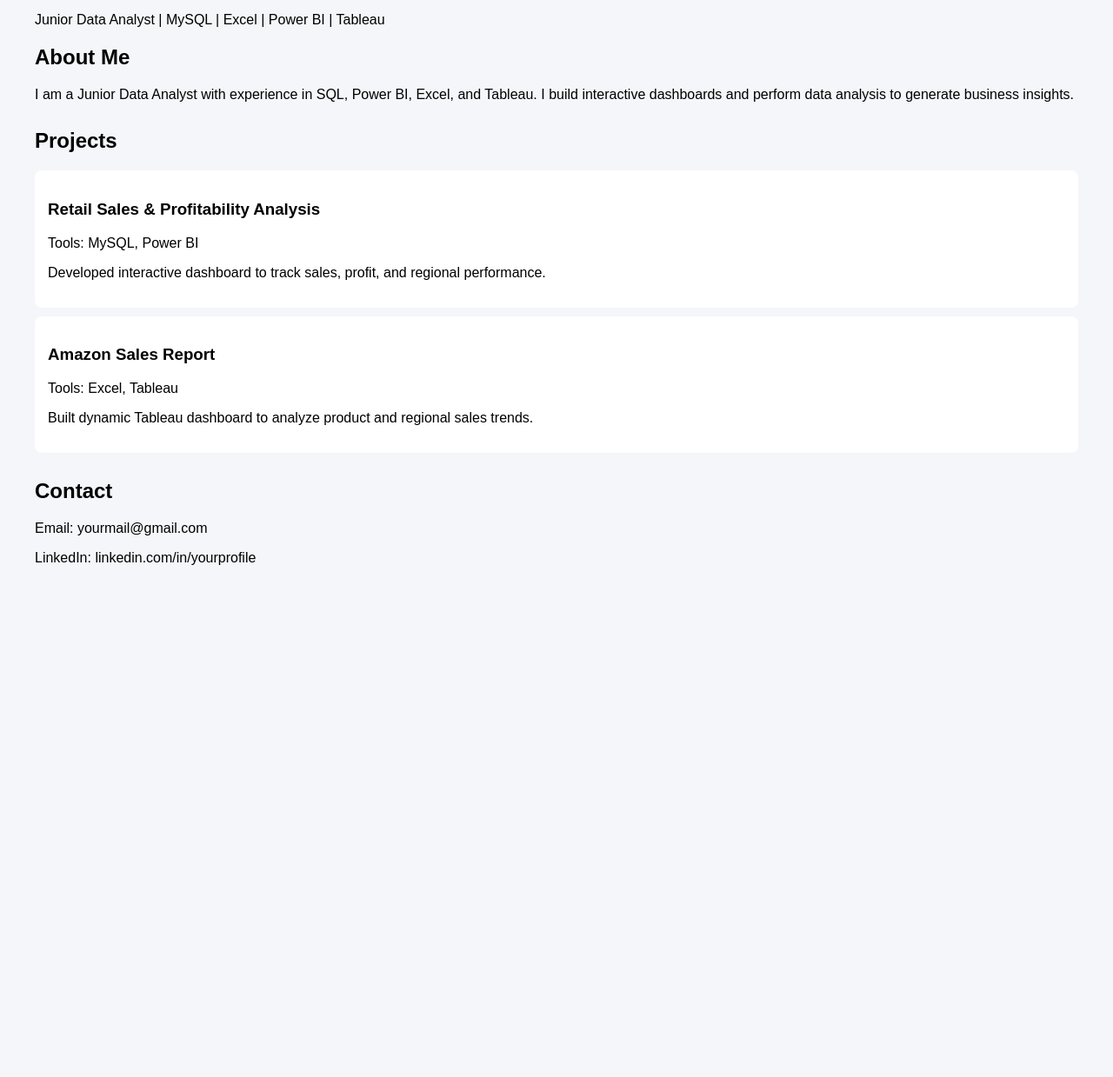
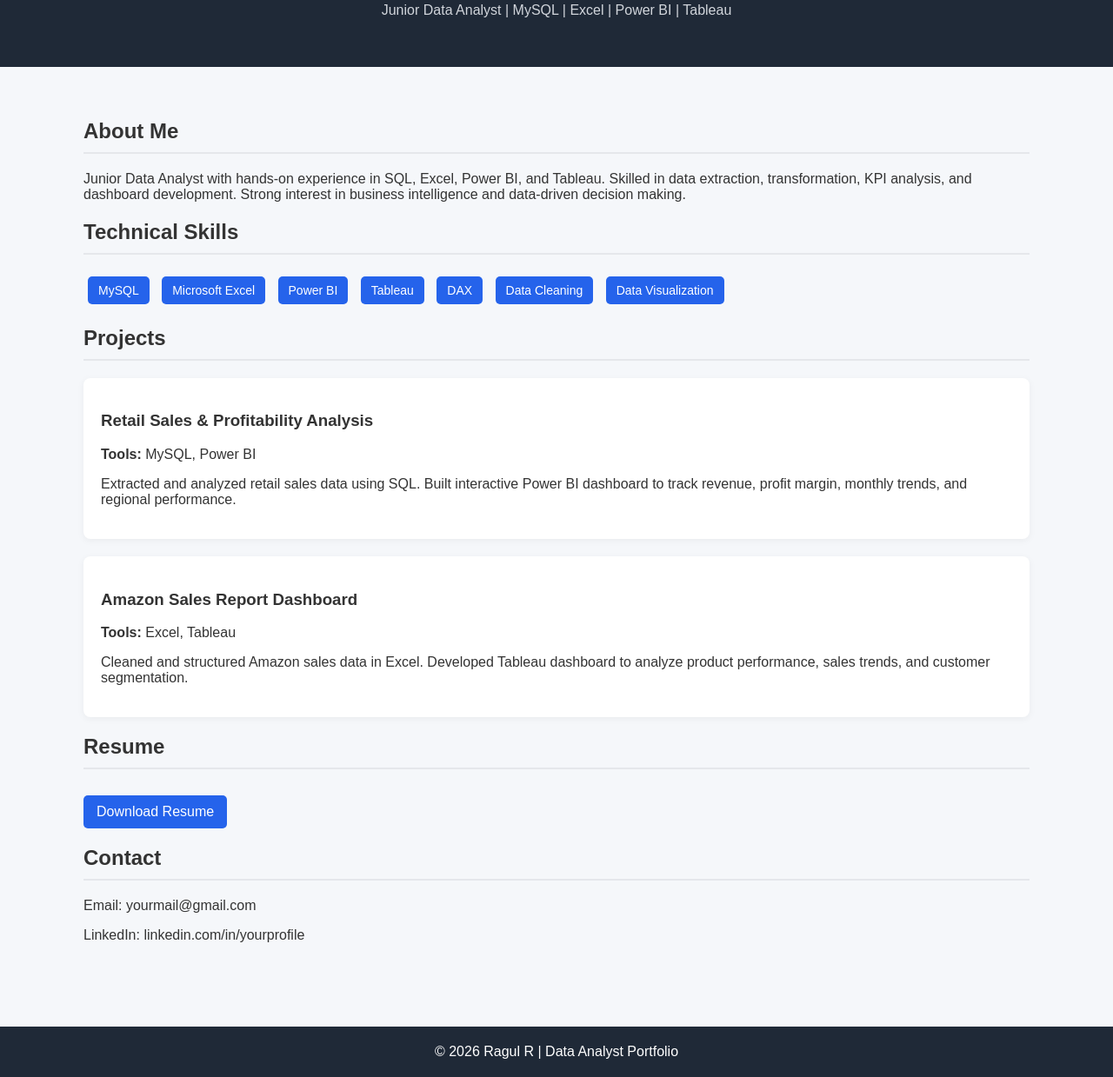
Before and after one commit to ragul200125-boop/Ragul-data-analyst.github.io, a plain HTML site: page index.html in a window 1280 px wide. Shown: the part 84-1323 px from the top of the page at 87% size. Before the commit the page ends 800 px from the top, so only its background shows below. Drawn offline with Linux system fonts and the light colour scheme.

Commit message:
index.html

```diff
--- a/index.html
+++ b/index.html
@@ -1,59 +1,142 @@
 <!DOCTYPE html>
 <html>
 <head>
-    <title>Ragul R | Data Analyst Portfolio</title>
+    <title>Ragul R | Junior Data Analyst</title>
+    <meta name="viewport" content="width=device-width, initial-scale=1.0">
     <style>
         body {
-            font-family: Arial;
-            margin: 40px;
-            background-color: #f4f6f9;
+            margin: 0;
+            font-family: Arial, sans-serif;
+            background-color: #f5f7fa;
+            color: #333;
         }
-        h1 {
-            color: #2c3e50;
+
+        header {
+            background-color: #1f2937;
+            color: white;
+            padding: 40px 20px;
+            text-align: center;
         }
-        .section {
-            margin-bottom: 30px;
+
+        header h1 {
+            margin: 0;
+            font-size: 32px;
         }
+
+        header p {
+            margin-top: 10px;
+            font-size: 16px;
+            color: #d1d5db;
+        }
+
+        .container {
+            width: 85%;
+            margin: auto;
+            padding: 40px 0;
+        }
+
+        h2 {
+            border-bottom: 2px solid #e5e7eb;
+            padding-bottom: 10px;
+        }
+
+        .skills span {
+            display: inline-block;
+            background-color: #2563eb;
+            color: white;
+            padding: 8px 12px;
+            margin: 5px;
+            border-radius: 5px;
+            font-size: 14px;
+        }
+
         .project {
-            background: white;
-            padding: 15px;
+            background-color: white;
+            padding: 20px;
+            margin-top: 20px;
             border-radius: 8px;
+            box-shadow: 0px 2px 8px rgba(0,0,0,0.05);
+        }
+
+        .button {
+            display: inline-block;
+            padding: 10px 15px;
+            background-color: #2563eb;
+            color: white;
+            text-decoration: none;
+            border-radius: 5px;
             margin-top: 10px;
+        }
+
+        footer {
+            text-align: center;
+            padding: 20px;
+            background-color: #1f2937;
+            color: white;
+            margin-top: 40px;
         }
     </style>
 </head>
+
 <body>
 
-<h1>Ragul R</h1>
-<p>Junior Data Analyst | MySQL | Excel | Power BI | Tableau</p>
+<header>
+    <h1>Ragul R</h1>
+    <p>Junior Data Analyst | MySQL | Excel | Power BI | Tableau</p>
+</header>
 
-<div class="section">
+<div class="container">
+
     <h2>About Me</h2>
-    <p>I am a Junior Data Analyst with experience in SQL, Power BI, Excel, and Tableau. I build interactive dashboards and perform data analysis to generate business insights.</p>
-</div>
+    <p>
+        Junior Data Analyst with hands-on experience in SQL, Excel, Power BI, and Tableau.
+        Skilled in data extraction, transformation, KPI analysis, and dashboard development.
+        Strong interest in business intelligence and data-driven decision making.
+    </p>
 
-<div class="section">
+    <h2>Technical Skills</h2>
+    <div class="skills">
+        <span>MySQL</span>
+        <span>Microsoft Excel</span>
+        <span>Power BI</span>
+        <span>Tableau</span>
+        <span>DAX</span>
+        <span>Data Cleaning</span>
+        <span>Data Visualization</span>
+    </div>
+
     <h2>Projects</h2>
 
     <div class="project">
         <h3>Retail Sales & Profitability Analysis</h3>
-        <p>Tools: MySQL, Power BI</p>
-        <p>Developed interactive dashboard to track sales, profit, and regional performance.</p>
+        <p><strong>Tools:</strong> MySQL, Power BI</p>
+        <p>
+            Extracted and analyzed retail sales data using SQL. Built interactive Power BI dashboard
+            to track revenue, profit margin, monthly trends, and regional performance.
+        </p>
     </div>
 
     <div class="project">
-        <h3>Amazon Sales Report</h3>
-        <p>Tools: Excel, Tableau</p>
-        <p>Built dynamic Tableau dashboard to analyze product and regional sales trends.</p>
+        <h3>Amazon Sales Report Dashboard</h3>
+        <p><strong>Tools:</strong> Excel, Tableau</p>
+        <p>
+            Cleaned and structured Amazon sales data in Excel. Developed Tableau dashboard
+            to analyze product performance, sales trends, and customer segmentation.
+        </p>
     </div>
+
+    <h2>Resume</h2>
+    <a href="#" class="button">Download Resume</a>
+
+    <h2>Contact</h2>
+    <p>Email: yourmail@gmail.com</p>
+    <p>LinkedIn: linkedin.com/in/yourprofile</p>
 
 </div>
 
-<div class="section">
-    <h2>Contact</h2>
-    <p>Email: yourmail@gmail.com</p>
-    <p>LinkedIn: linkedin.com/in/yourprofile</p>
-</div>
+<footer>
+    © 2026 Ragul R | Data Analyst Portfolio
+</footer>
 
 </body>
 </html>
```
